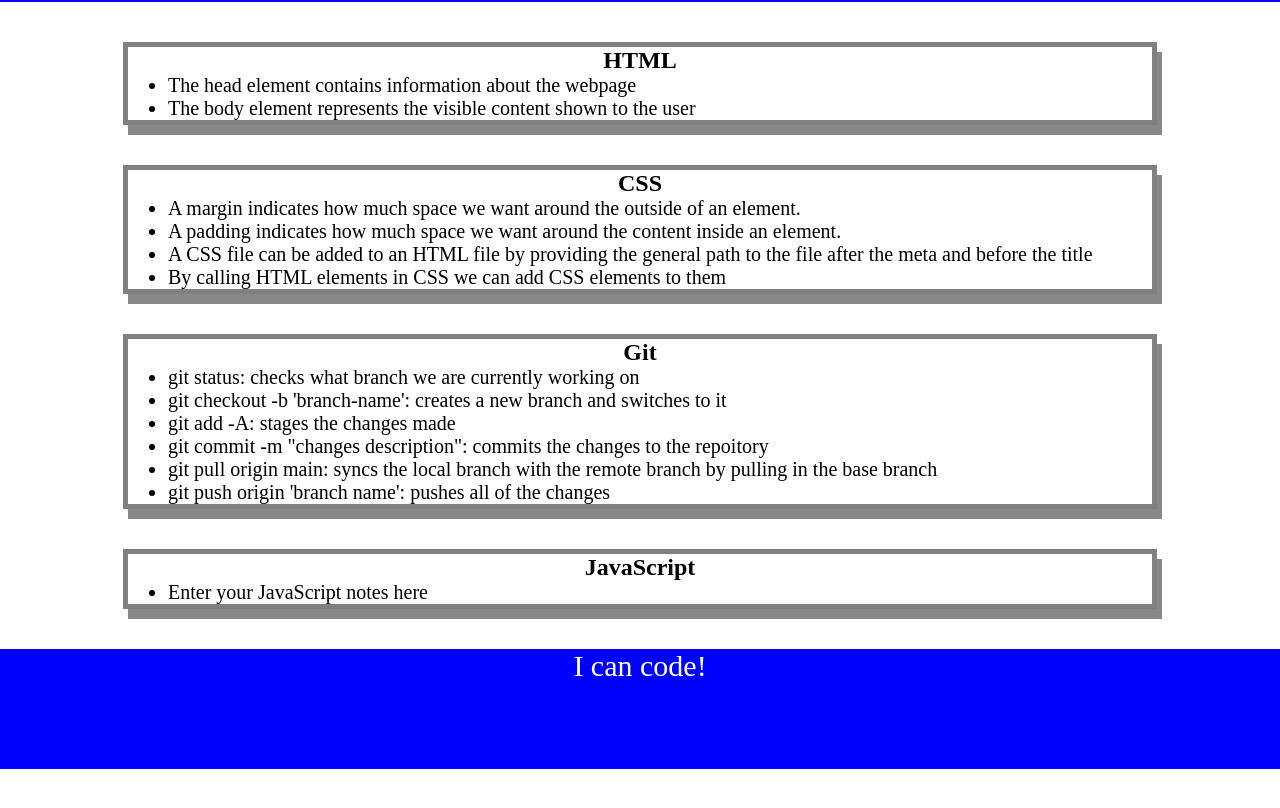
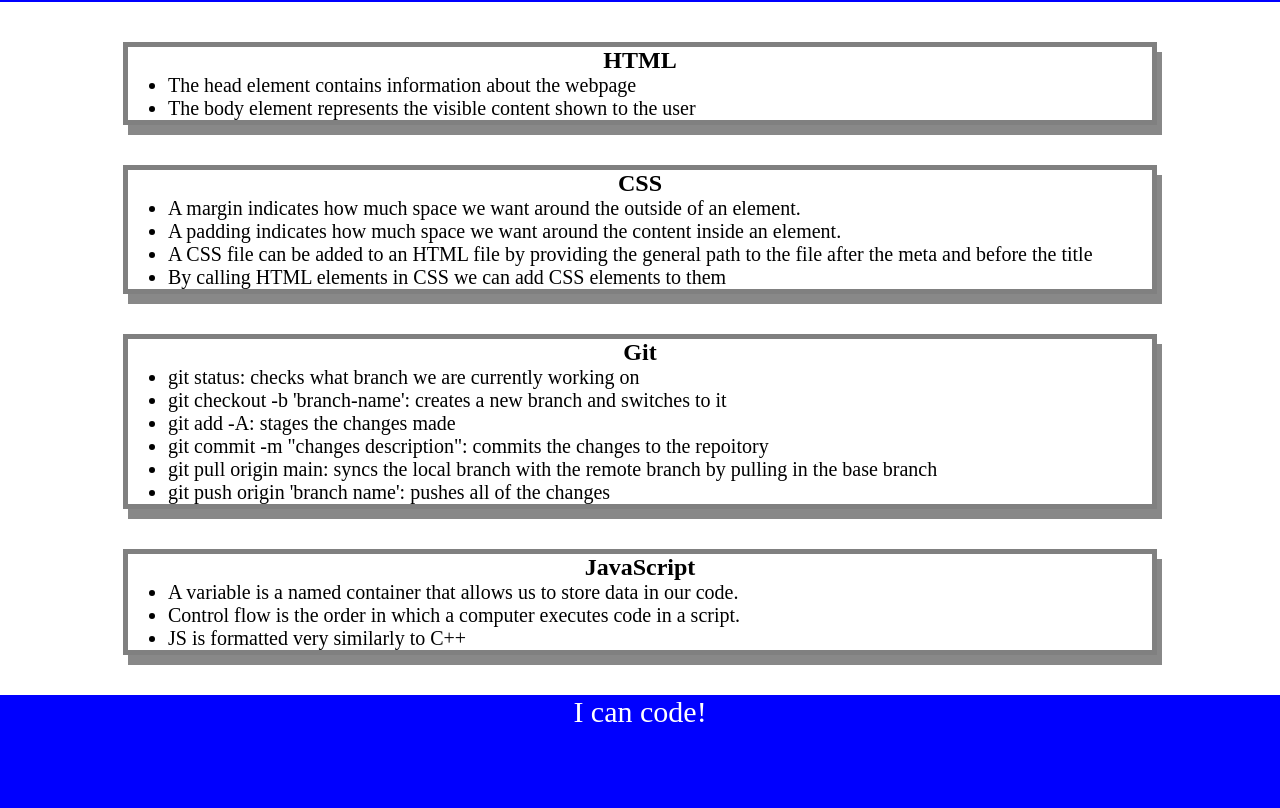
Before and after one commit to coltondane/prework_study_guide, a plain HTML site: page index.html in a window 1280 px wide. Shown: the part 118-926 px from the top of the page. Before the commit the page ends 887 px from the top, so only its background shows below. Drawn offline with Linux system fonts and the light colour scheme.

Commit message:
Added for loops, conditionals, and functions in JS

```diff
--- a/index.html
+++ b/index.html
@@ -64,7 +64,9 @@
         <h2>JavaScript</h2>
         <ul>
 
-          <li>Enter your JavaScript notes here</li>
+          <li>A variable is a named container that allows us to store data in our code.</li>
+          <li>Control flow is the order in which a computer executes code in a script.</li>
+          <li>JS is formatted very similarly to C++</li>
 
         </ul>
 
```
